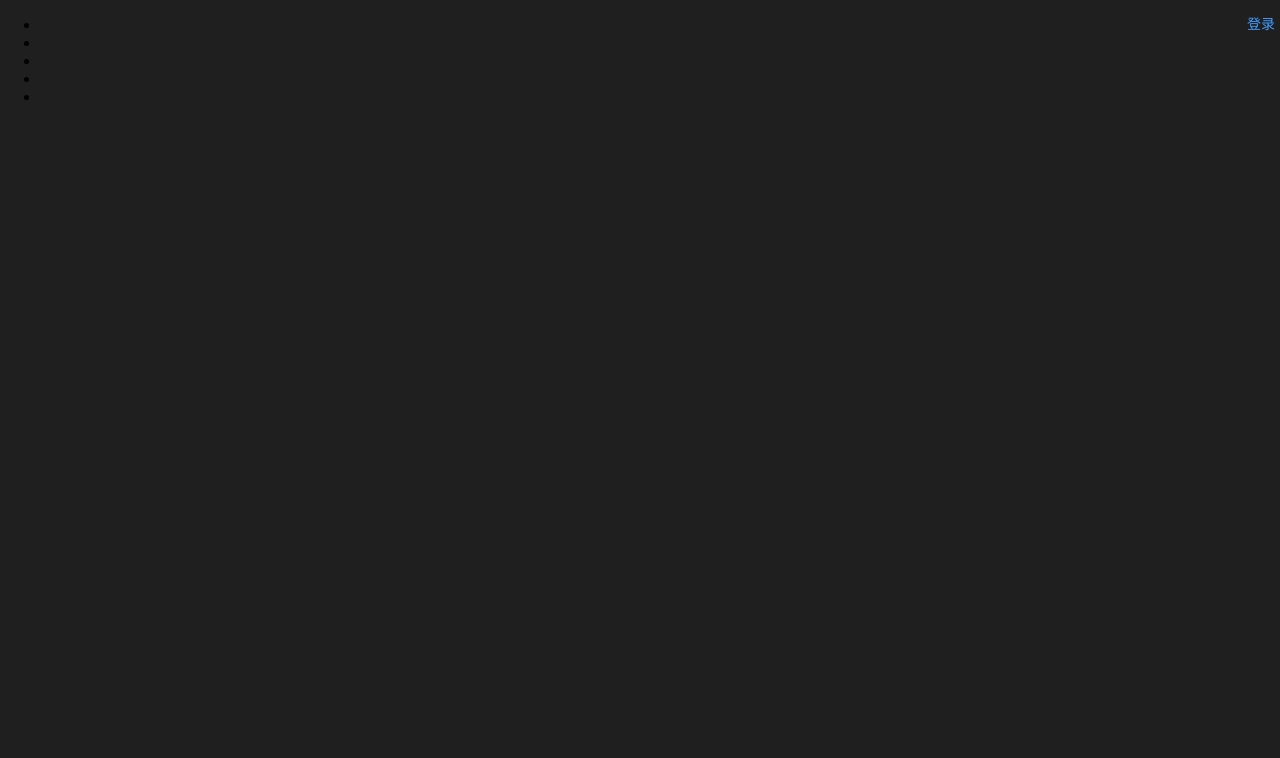
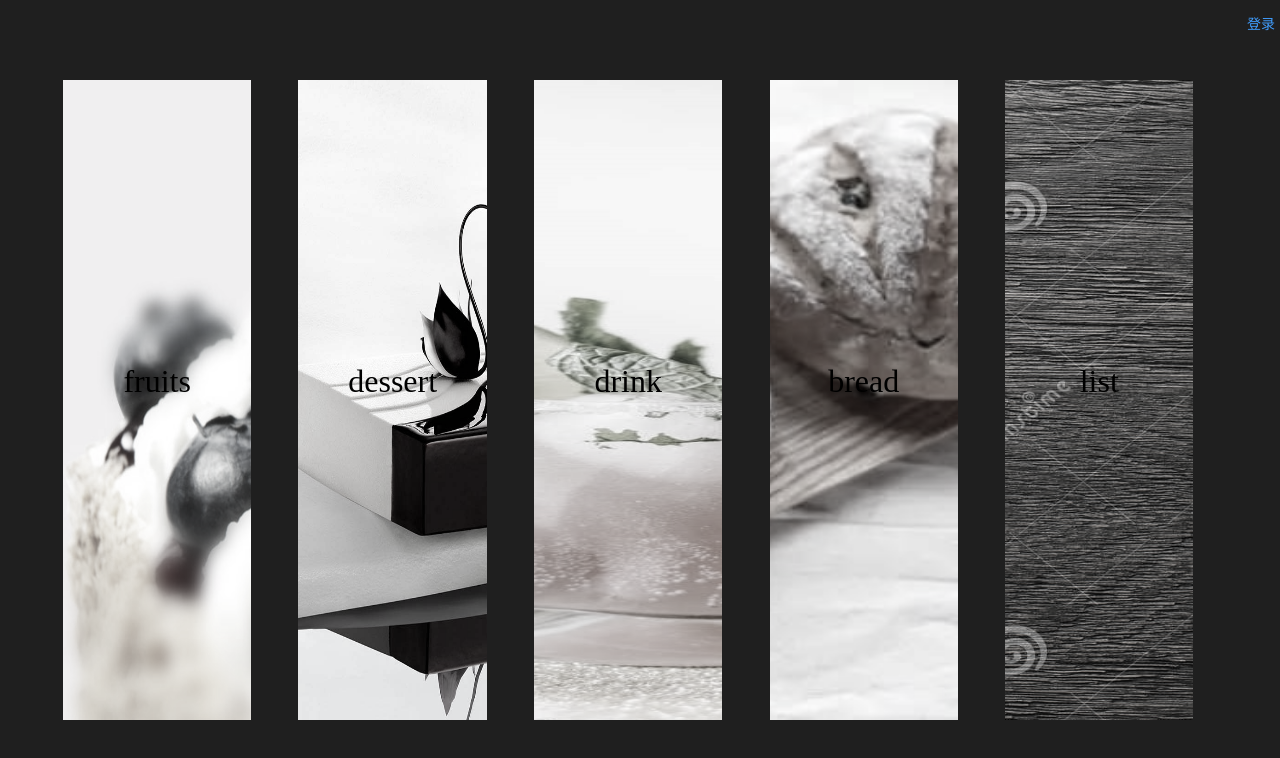
Before and after one commit to TjiseGroup/Tjise2, a Vue app in the folder front/: page / in a window 1280 px wide. Shown: the top 758 px of the page. Built offline with nearby package versions, Linux system fonts and the light colour scheme.

Commit message:
主框架初版
主框架初版

```diff
--- a/front/src/App.vue
+++ b/front/src/App.vue
@@ -1,39 +1,100 @@
 <template>
   <div id="app">
-    <header>
+    <header class="mainHeader">
       <el-button type="text" v-if="!isLogin">登录</el-button>
-      <span v-if="isLogin" class="username">用户名</span>
+      <span v-if="isLogin">用户名</span>
     </header>
-    <nav>
+    <nav class="mainNav">
       <ul>
-        <li></li>
-        <li></li>
-        <li></li>
-        <li></li>
-        <li></li>
+        <li v-for="(value,index) in imgs" :key="index" class="list zanimated" @click="open(value.split('.')[0])" :id="value.split('.')[0]">
+          <div>
+          <img :src="'../static/img/'+value" class="zanimated">
+          </div>
+          <span>{{value.split('.')[0]}}</span>
+          <p>{{index}}</p>
+        </li>
       </ul>
     </nav>
-    <router-view/>
+    <div :class="'view'+(showView?' top0':'')">
+      <router-view/>
+    </div>
   </div>
 </template>
 
 <script>
 export default {
-  name: 'App',
+  name: "App",
   data() {
     return {
-      isLogin: false
+      imgs: ["fruits.jpg", "dessert.jpg", "drink.jpg", "bread.png", "list.jpg"],
+      isLogin: false,
+      el: null
     };
   },
-}
+  watch: {
+    $route(to, from) {
+      if (!to.name) {
+        this.showView = false;
+        let el = document.getElementById(from.name);
+        el.classList.add("restart");
+        setTimeout(() => {
+          el.classList.remove("restart");
+          for (let val of this.el) {
+            val.classList.remove("open", "close");
+          }
+        }, 1000);
+      }
+    }
+  },
+  methods: {
+    //打开详情
+    open(path) {
+      for (let val of this.el) {
+        let className = path === val.id ? "open" : "close";
+        val.classList.add(className);
+      }
+      this.showView = true;
+      this.$router.push({ name: path });
+    }
+  },
+  mounted() {
+    this.el = document.getElementsByClassName("list");
+  }
+};
 </script>
 
 <style>
-body{
+::-webkit-scrollbar {
+  width: 6px;
+}
+::-webkit-scrollbar-thumb {
+  background: rgba(211, 211, 211, 1);
+  border-radius: 3px;
+}
+body {
+  overflow: hidden;
   margin: 0;
   background-color: #1f1f1f;
+  color: #fff;
 }
-header{
+.view {
+  transition: top 0.6s ease-out 0s;
+  box-sizing: border-box;
+  width: 100%;
+  padding: 0 5vw;
+  margin-top: 10vh;
+  position: absolute;
+  top: 100%;
+  left: 5vw;
+  overflow: auto;
+  left: 0;
+  height: 80vh;
+}
+.top0 {
+  top: 0;
+  transition: top 0.6s ease-out 1.7s;
+}
+.mainHeader {
   top: 0;
   width: 100%;
   position: fixed;
@@ -41,7 +102,163 @@
   padding: 4px;
   box-sizing: border-box;
 }
-.username{
-  color: #fff;
+.mainNav {
+  display: flex;
+  justify-content: center;
+  align-items: center;
+  height: 100vh;
+  overflow: hidden;
+}
+.mainNav > ul {
+  padding: 0;
+  width: 92%;
+  height: 80%;
+  position: relative;
+}
+.list {
+  position: absolute;
+  list-style: none;
+  cursor: pointer;
+  width: 18%;
+  height: 100%;
+  padding: 0 1%;
+  box-sizing: border-box;
+  float: left;
+  transition: all 0.6s ease-out;
+  opacity: 1;
+  transform: scale3d(1, 1, 1);
+}
+.list > span {
+  position: absolute;
+  color: #000;
+  left: 50%;
+  top: 50%;
+  transform: translateX(-50%) translateY(-100%);
+  font-size: 2rem;
+}
+.list > p {
+  transition: background-size 0.6s ease-out, bottom 0.6s ease-out,
+    opacity 0.3s ease-out 0.3s;
+  position: absolute;
+  bottom: -10vh;
+  margin: 0;
+  display: block;
+  left: 50%;
+  transform: translateX(-50%);
+  text-align: center;
+  background-image: linear-gradient(to top, #2f3840, #2f3840);
+  -webkit-background-clip: text;
+  color: transparent;
+  background-size: 100% 100%;
+  background-color: #fff;
+  background-repeat: no-repeat;
+  font-size: 20vw;
+  font-weight: bold;
+  line-height: 0.85;
+  opacity: 0;
+}
+.list > div > img {
+  transition: all 0.6s ease-out;
+  width: 92vw;
+  height: 100%;
+  filter: grayscale(90%);
+}
+.list:nth-child(2) {
+  left: 20%;
+}
+.list:nth-child(3) {
+  left: 40%;
+}
+.list:nth-child(4) {
+  left: 60%;
+}
+.list:nth-child(5) {
+  left: 80%;
+}
+.list:nth-child(2) img {
+  transform: translateX(-20%);
+}
+.list:nth-child(3) img {
+  transform: translateX(-40%);
+}
+.list:nth-child(4) img {
+  transform: translateX(-60%);
+}
+.list:nth-child(5) img {
+  transform: translateX(-80%);
+}
+.list:hover img {
+  filter: none;
+}
+.list:hover > p {
+  transition: background-size 0.6s ease-out, bottom 0.6s ease-out;
+  bottom: -5vh;
+  background-size: 100% 0%;
+  opacity: 1;
+}
+.list > div {
+  overflow: hidden;
+  height: 100%;
+}
+.close {
+  transform: scale3d(0.3, 0.3, 0.3);
+  opacity: 0;
+}
+.zanimated {
+  animation-fill-mode: both;
+  animation-duration: 1.6s;
+  animation-timing-function: linear;
+  animation-direction: alternate;
+}
+.open {
+  animation-name: open;
+}
+.open > div > img {
+  animation-name: imgPosition;
+  filter: none;
+}
+.open > p,
+.open > span {
+  transition: background-size 0.6s ease-out, bottom 0.6s ease-out,
+    opacity 0.3s ease-out 0.3s;
+  opacity: 0 !important;
+}
+.restart {
+  animation-name: restart;
+  animation-duration: 0.6s;
+  left: 0 !important;
+}
+.restart > div > img {
+  transform: translateX(0);
+}
+@keyframes restart {
+  from {
+    width: 92vw;
+  }
+  to {
+    width: 18%;
+  }
+}
+@keyframes open {
+  30% {
+    left: 0;
+    width: 18%;
+  }
+  40% {
+    left: 0;
+    width: 18%;
+  }
+  to {
+    left: 0;
+    width: 92vw;
+  }
+}
+@keyframes imgPosition {
+  30% {
+    transform: translateX(0);
+  }
+  to {
+    transform: translateX(0);
+  }
 }
 </style>
```
Also changed, not shown: front/static/img/list.jpg (added).
